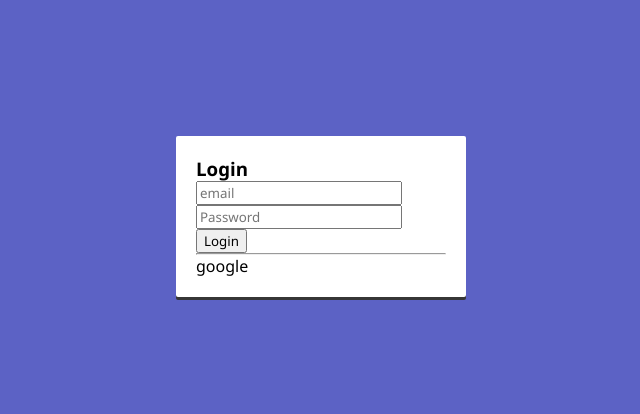
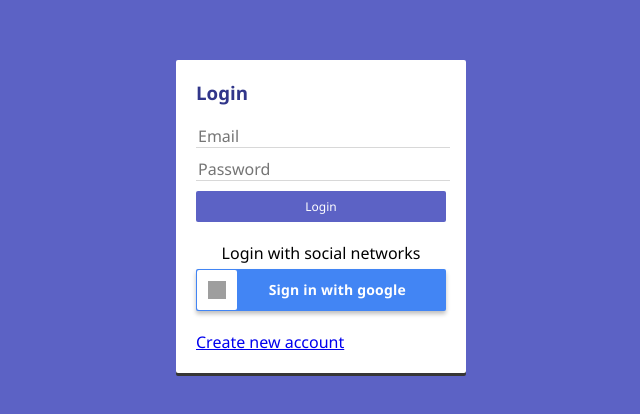
Before and after one commit to obbijuan/reactjs, a React app in the folder 06-journal-app/: page /auth/login in a window 1280 px wide. Shown: the part 184-598 px from the top of the page, without its empty margins (319-959 px from the left). Built offline with nearby package versions, Linux system fonts and the light colour scheme; grey boxes are pictures that could not be loaded.

Commit message:
LoginScreen styles

```diff
--- a/06-journal-app/src/components/auth/LoginScreen.js
+++ b/06-journal-app/src/components/auth/LoginScreen.js
@@ -1,28 +1,57 @@
 import React from 'react'
+import { Link } from 'react-router-dom'
 
 export const LoginScreen = () => {
     return (
         <>
-            <h3>Login</h3>
+            <h3 className="auth__title">Login</h3>
+
             <form>
+
                 <input
                     type="text"
-                    placeholder="email"
+                    placeholder="Email"
                     name="email"
+                    className="auth__input"
+                    autoComplete="off"
                 />
+
                 <input
                     type="password"
                     placeholder="Password"
                     name="password"
+                    className="auth__input"
                 />
+
 
                 <button
                     type="submit"
+                    className="btn btn-primary btn-block"
                 >
                     Login
                 </button>
-                <hr />
-                google
+
+                <div className="auth__social-networks">
+                    <p>Login with social networks</p>
+
+                    <div
+                        className="google-btn"
+                    >
+                        <div className="google-icon-wrapper">
+                            <img className="google-icon" src="https://upload.wikimedia.org/wikipedia/commons/5/53/Google_%22G%22_Logo.svg" alt="google button" />
+                        </div>
+                        <p className="btn-text">
+                            <b>Sign in with google</b>
+                        </p>
+                    </div>
+                </div>
+
+                <Link
+                    to="/auth/register"
+                    className="link"
+                >
+                    Create new account
+                </Link>
 
             </form>
         </>
--- a/06-journal-app/src/styles/base/_settings.scss
+++ b/06-journal-app/src/styles/base/_settings.scss
@@ -1,3 +1,7 @@
 $primary: #5C62C5;
 $dark-grey: #363636;
 $light-grey: #d8d8d8;
+
+$white: #fff;
+$google-blue: #4285f4;
+$button-active-blue: #1669f2;
--- a/06-journal-app/src/styles/components/_auth.scss
+++ b/06-journal-app/src/styles/components/_auth.scss
@@ -16,3 +16,45 @@
     padding: 20px;
     width: 250px;
 }
+
+.auth__title {
+    color: darken($color: $primary, $amount: 20);
+    margin-bottom: 20px;
+}
+
+.auth__input {
+    color: $dark-grey;
+    border: 0px;
+    border-bottom: 1px solid $light-grey;
+    font-size: 16px;
+    margin-bottom: 10px;
+    height: 20px;
+    width: 100%;
+
+    transition: border-bottom .3s ease;
+
+    &:focus {
+        border-bottom: 1px solid $primary;
+        outline: none;
+    }
+}
+
+.auth__social-networks {
+    align-items: center;
+    display: flex;
+    justify-content: center;
+    flex-direction: column;
+    padding-top: 20px;
+    padding-bottom: 20px;
+    width: 100%;
+}
+
+.auth__alert-error {
+    background-color: red;
+    border-radius: 5px;
+    color: white;
+    display: flex;
+    justify-content: center;
+    margin-bottom: 10px;
+    padding: 5px
+}
--- /dev/null
+++ b/06-journal-app/src/styles/components/_buttons.scss
@@ -0,0 +1,80 @@
+
+.btn {
+    background-color: transparent;
+    border: none;
+    color: white;
+    cursor: pointer;
+    font-size: 12px;
+    padding: 7px 10px 7px 10px;
+
+    transition: color .3s ease;
+
+    &:focus {
+        outline: none;
+    }
+
+    &:hover {
+        color: darken($color: white, $amount: 10);
+    }
+
+}
+
+
+.btn-primary {
+    background-color: $primary;
+    border-radius: 2px;
+
+    &:disabled {
+        background-color: lighten($color: $primary, $amount: 15);
+    }
+
+    &:hover {
+        background-color: darken($color: $primary, $amount: 15);
+    }
+}
+
+.btn-block {
+    width: 100%;
+}
+
+.google-btn {
+    cursor: pointer;
+    margin-top: 5px;
+    width: 100%;
+    height: 42px;
+    background-color: $google-blue;
+    border-radius: 2px;
+    box-shadow: 0 3px 4px 0 rgba(0, 0, 0, 0.25);
+
+    transition: box-shadow .3s ease;
+
+    .google-icon-wrapper {
+        position: absolute;
+        margin-top: 1px;
+        margin-left: 1px;
+        width: 40px;
+        height: 40px;
+        border-radius: 2px;
+        background-color: $white;
+    }
+    .google-icon {
+        position: absolute;
+        margin-top: 11px;
+        margin-left: 11px;
+        width: 18px;
+        height: 18px;
+    }
+    .btn-text {
+        float: right;
+        margin: 11px 40px 0 0;
+        color: $white;
+        font-size: 14px;
+        letter-spacing: 0.2px;
+    }
+    &:hover {
+        box-shadow: 0 0 6px $google-blue;
+    }
+    &:active {
+        background: $button-active-blue;
+    }
+}
--- a/06-journal-app/src/styles/styles.scss
+++ b/06-journal-app/src/styles/styles.scss
@@ -3,3 +3,4 @@
 
 // Components
 @import './components/auth';
+@import './components/buttons';
```
Also changed, not shown: 1 other file.
